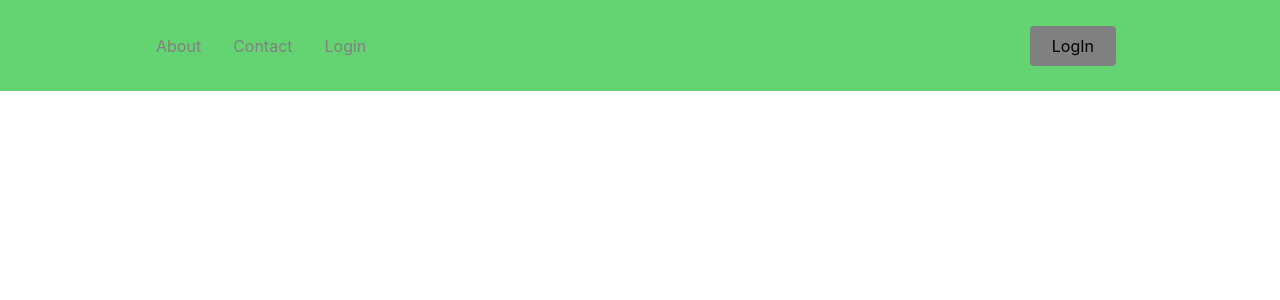
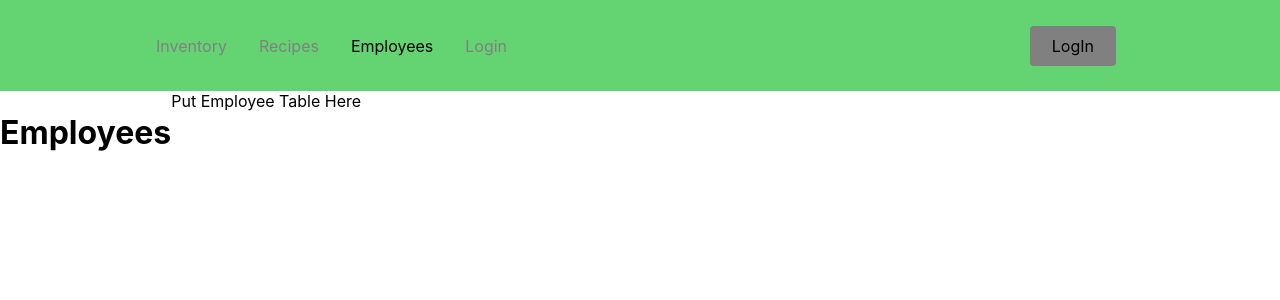
Before and after one commit to CatHer431/CS157cafe, a React (Create React App) app in the folder frontend-app/: page /employees in a window 1280 px wide. Shown: the top 300 px of the page. Built offline with nearby package versions, Linux system fonts and the light colour scheme.

Commit message:
Employee, Recipes, and Inventory pages added

```diff
--- a/frontend-app/src/App.js
+++ b/frontend-app/src/App.js
@@ -10,8 +10,9 @@ import {
 } from "react-router-dom";
 import Home from "./pages";
 //import HomePage from "./pages/HomePage";
-import AboutPage from "./pages/AboutPage";
-import ContactPage from "./pages/ContactPage";
+import Inventory from "./pages/InventoryPage";
+import Recipe from "./pages/RecipePage";
+import Employee from "./pages/EmployeePage";
 import LoginPage from "./pages/LoginPage";
 
 
@@ -21,15 +22,10 @@ function App() {
             <Navbar />
             <Routes>
                 <Route path="/" element={<Home />} />
-                <Route path="/about" element={<AboutPage />} />
-                <Route
-                    path="/contact"
-                    element={<ContactPage />}
-                />
-                <Route
-                    path="/login"
-                    element={<LoginPage />}
-                />
+                <Route path="/inventory" element={<Inventory />} />
+                <Route path="/recipes" element={<Recipe />} />
+                <Route path="/employees" element={<Employee />} />
+                <Route path="/login" element={<LoginPage />} />
             </Routes>
         </Router>
     );
--- a/frontend-app/src/components/Navbar/index.js
+++ b/frontend-app/src/components/Navbar/index.js
@@ -8,11 +8,14 @@ const Navbar = () => {
                 <Bars />
 
                 <NavMenu>
-                    <NavLink to="/about" >
-                        About
+                    <NavLink to="/inventory" >
+                        Inventory
                     </NavLink>
-                    <NavLink to="/contact" activeStyle>
-                        Contact
+                    <NavLink to="/recipes" activeStyle>
+                        Recipes
+                    </NavLink>
+                    <NavLink to="/employees" activeStyle>
+                        Employees
                     </NavLink>
                     <NavLink to="/login" activeStyle>
                        Login
--- /dev/null
+++ b/frontend-app/src/pages/EmployeePage.js
@@ -0,0 +1,23 @@
+import React from "react";
+
+const Employee = () => {
+    return (
+        <div
+            style={{
+                display: "flex",
+                justifyContent: "centre",
+                alignItems: "centre",
+                height: "100vh",
+            }}
+        >
+            <h1>
+                Employees
+            </h1>
+            <body>
+                Put Employee Table Here
+            </body>
+        </div>
+    );
+};
+
+export default Employee;
--- a/frontend-app/src/pages/AboutPage.js
+++ b/frontend-app/src/pages/InventoryPage.js
@@ -1,6 +1,6 @@
 import React from "react";
 
-const AboutPage = () => {
+const Inventory = () => {
     return (
         <div
             style={{
@@ -11,10 +11,13 @@ const AboutPage = () => {
             }}
         >
             <h1>
-                About our page
+                Inventory
             </h1>
+            <body>
+                Put Inventory Table Here
+            </body>
         </div>
     );
 };
 
-export default AboutPage;
+export default Inventory;
--- a/frontend-app/src/pages/ContactPage.js
+++ b/frontend-app/src/pages/RecipePage.js
@@ -1,6 +1,6 @@
 import React from "react";
 
-const ContactPage = () => {
+const Recipe = () => {
     return (
         <div
             style={{
@@ -11,10 +11,13 @@ const ContactPage = () => {
             }}
         >
             <h1>
-                Contact us!
+                Recipes
             </h1>
+            <body>
+                Put Recipes Table Here
+            </body>
         </div>
     );
 };
 
-export default ContactPage;
+export default Recipe;
--- a/frontend-app/src/pages/index.js
+++ b/frontend-app/src/pages/index.js
@@ -12,7 +12,7 @@ const Home = () => {
         height: '100vh'
       }}
     >
-      <h1>Welcome to GeeksforGeeks</h1>
+      <h1>Welcome to Cafe Dolphin POS</h1>
     </div>
   );
 };
```
